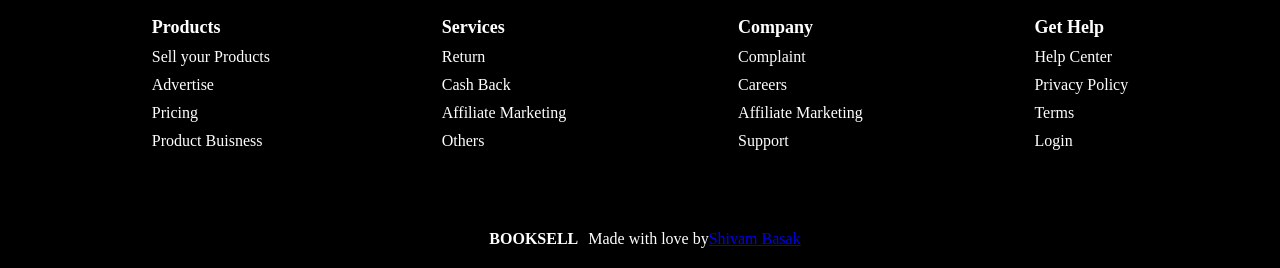
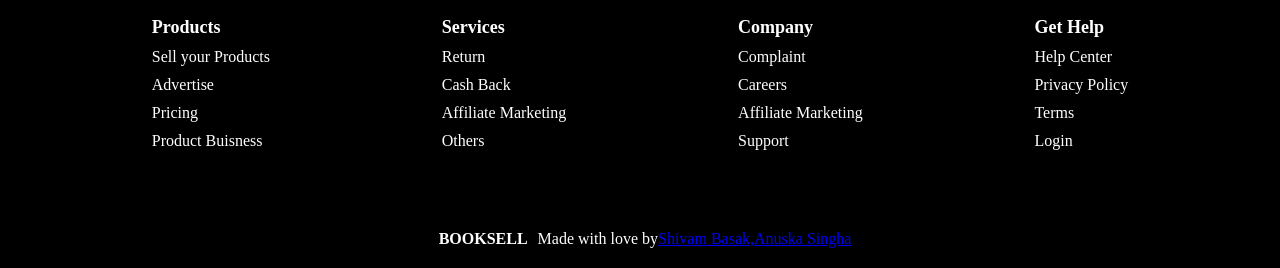
Before and after one commit to shivamBasak/BOOKSELL, a plain HTML site: page index.html in a window 1280 px wide. Shown: the part 2217-2485 px from the top of the page. Drawn offline with nearby package versions, Linux system fonts and the light colour scheme.

Commit message:
Update index.html

```diff
--- a/index.html
+++ b/index.html
@@ -228,7 +228,7 @@
               <div class="div">Login</div>
             </div>
           </div>
-          <div class="footer3"><h4>BOOKSELL</h4>Made with love by <a href="https://port-folio-git-main-shivambasak.vercel.app/">Shivam Basak</a> </div>
+          <div class="footer3"><h4>BOOKSELL</h4>Made with love by <a href="https://port-folio-git-main-shivambasak.vercel.app/">Shivam Basak,Anuska Singha</a> </div>
         </footer>
         <script src="https://unpkg.com/ionicons@4.5.10-0/dist/ionicons.js"></script>
         <script src="./ecommerce.js"></script>
```
